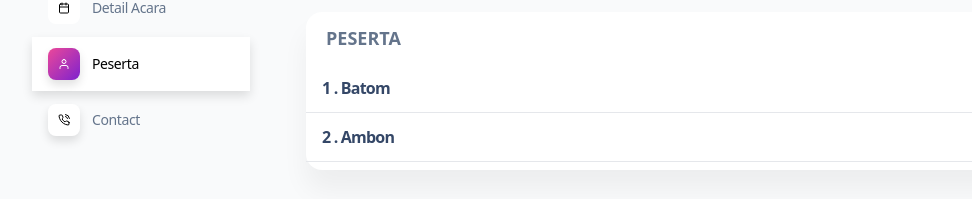
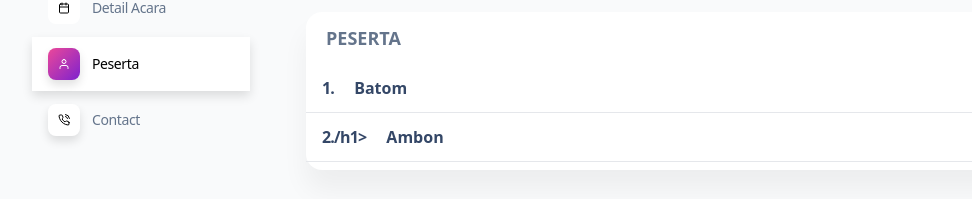
Before and after one commit to denfasyah/Bukber-Akbar, a website: page build/pages/angkatan2023.html in a window 1280 px wide. Shown: the part 171-370 px from the top of the page, without its empty margins (0-972 px from the left). Drawn offline with nearby package versions, Linux system fonts and the light colour scheme.

Commit message:
Update angkatan2023.html

```diff
--- a/build/pages/angkatan2023.html
+++ b/build/pages/angkatan2023.html
@@ -237,8 +237,8 @@
                         <td class="p-2 align-middle bg-transparent border-b whitespace-nowrap shadow-transparent">
                           <div class="flex px-2 py-1">
                             <div class="flex justify-center">
-                                <h1 class="mb-0 text-md leading-normal font-bold mr-5">1 . Batom</h1>
-                              <h6 class="mb-0 text-md leading-normal font-bold"></h6>
+                                <h1 class="mb-0 text-md leading-normal font-bold mr-5">1.</h1>
+                              <h6 class="mb-0 text-md leading-normal font-bold">Batom</h6>
                             </div>
                           </div>
                         </td>
@@ -248,8 +248,8 @@
                         <td class="p-2 align-middle bg-transparent border-b whitespace-nowrap shadow-transparent">
                           <div class="flex px-2 py-1">
                             <div class="flex justify-center">
-                                <h1 class="mb-0 text-md leading-normal font-bold mr-5">2 . Ambon</h1>
-                              <h6 class="mb-0 text-md leading-normal font-bold"></h6>
+                                <h1 class="mb-0 text-md leading-normal font-bold mr-5">2./h1>
+                              <h6 class="mb-0 text-md leading-normal font-bold">Ambon</h6>
                             </div>
                           </div>
                         </td>
```
